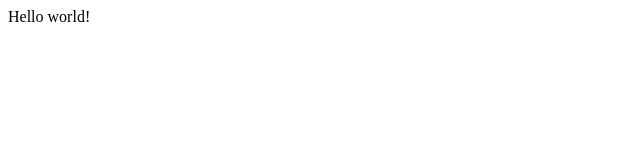
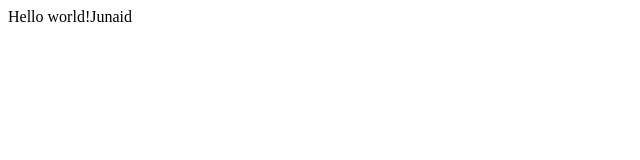
Before and after one commit to Junaid-Rasheed/hello-world-netlify, a Gatsby site: page / in a window 1280 px wide. Shown: the full height of the page, 0-640 px from the left. Built offline with nearby package versions, Linux system fonts and the light colour scheme; Gatsby itself is replaced by a stand-in of ours.

Commit message:
name aded

```diff
--- a/src/pages/index.js
+++ b/src/pages/index.js
@@ -1,5 +1,5 @@
 import React from "react"
 
 export default function Home() {
-  return <div>Hello world!</div>
+  return <div>Hello world!Junaid</div>
 }
```
Also changed, not shown: 1 other file.
